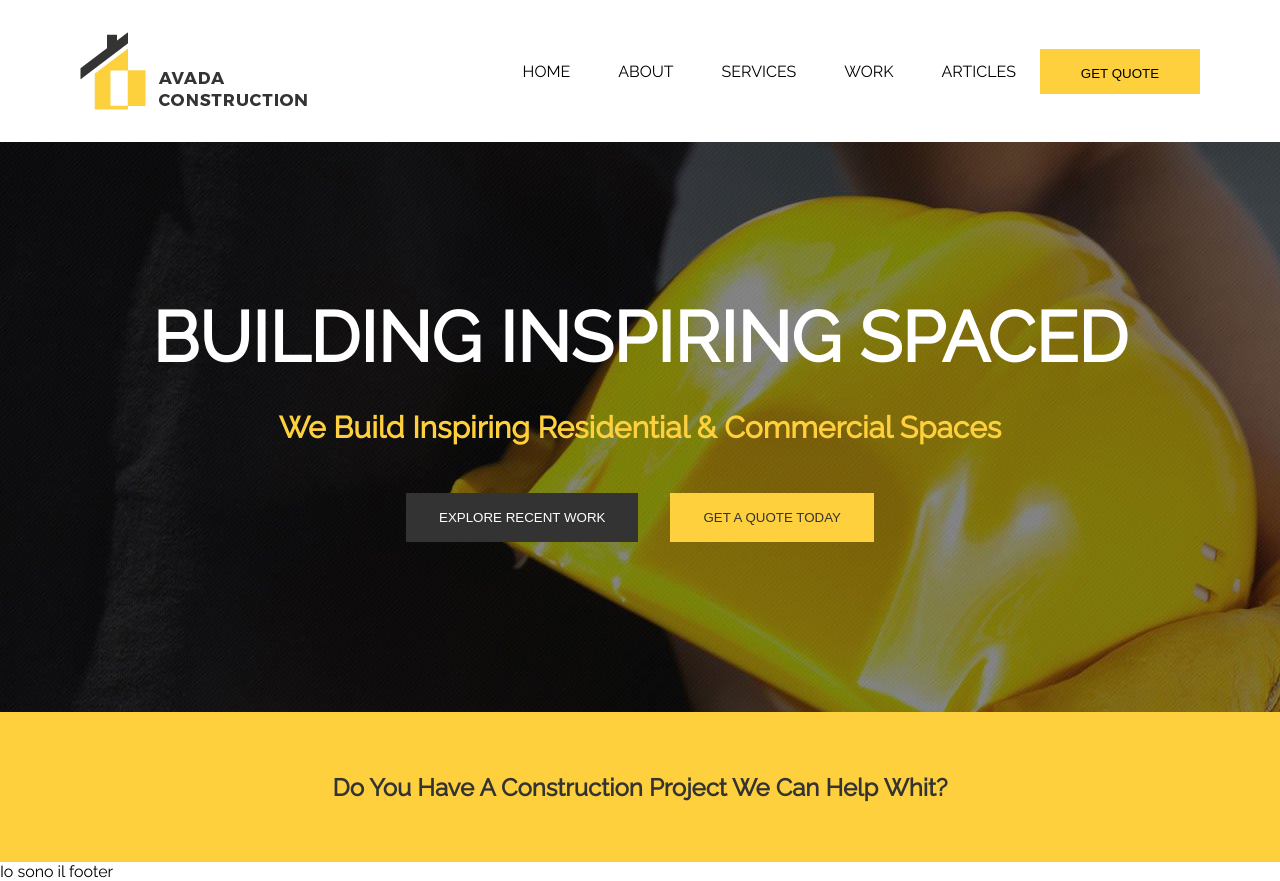
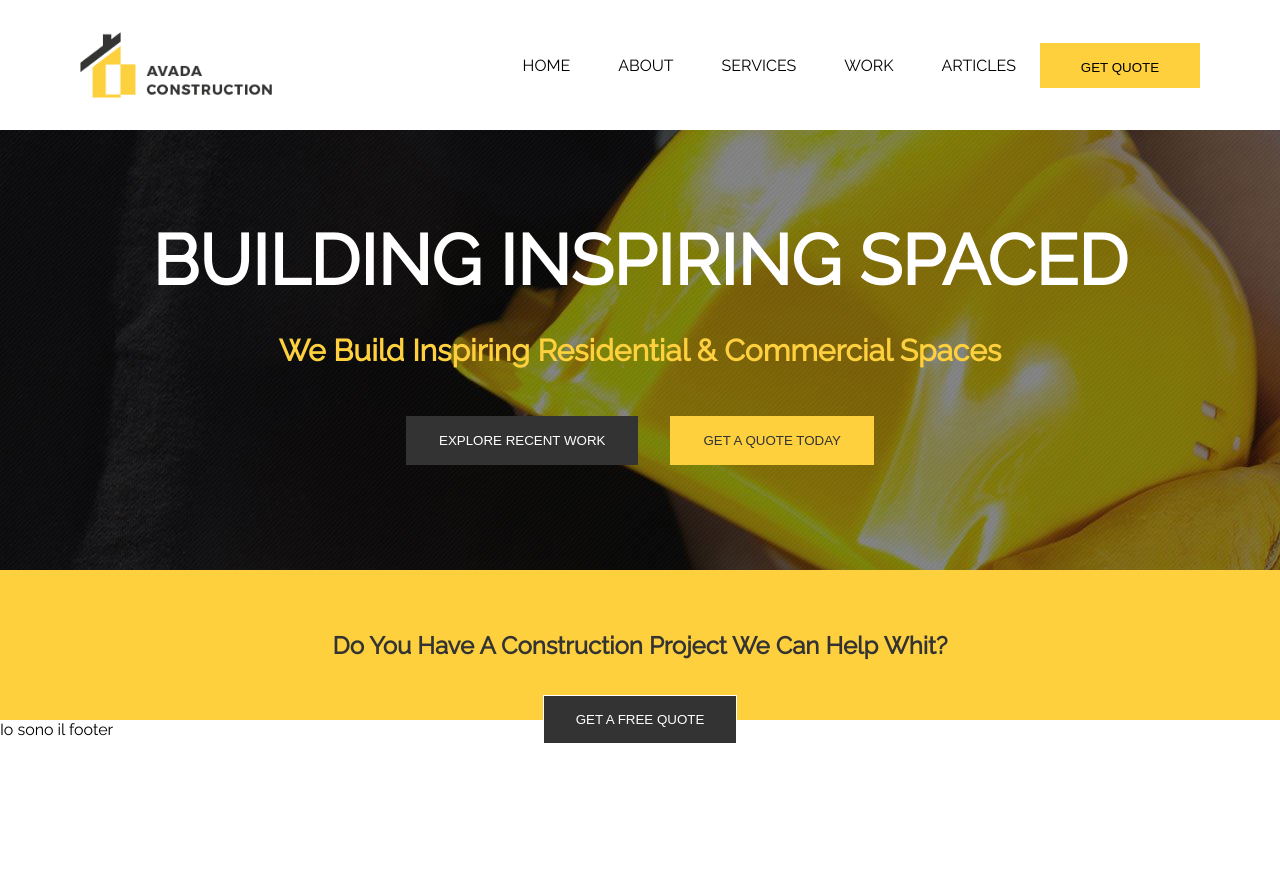
Before and after one commit to GabrieleGrossi/proj-html-vuejs, a Vue app: page / in a window 1280 px wide. After the commit the page ends 800 px from the top, so only its background shows below. Built offline with nearby package versions, Linux system fonts and the light colour scheme.

Commit message:
header position fixed

```diff
--- a/src/components/AppJumbo.vue
+++ b/src/components/AppJumbo.vue
@@ -15,10 +15,13 @@
             </button>
         </div>
     </div>
-    <div class="helper flex">
+    <div class="helper flex column">
         <h2>
             Do You Have A Construction Project We Can Help Whit?
         </h2>
+        <button class="btn-help">
+                GET A FREE QUOTE
+        </button>
     </div>
 </template>
 
@@ -36,6 +39,7 @@ export default {
     div.jumbo{
         background-image: url(../assets/images/home-slider-62528242.jpg);
         height: 570px;
+        padding-top: 130px;
     }
     .jumbo-info{
         margin: 0 auto;
@@ -79,10 +83,26 @@ export default {
         }
     }
     .helper{
+        position: relative;
         background-color: #fed03d;
         color: #333333;
         height: 150px;
         justify-content: center;
         align-items: center;
     }
+    .btn-help{
+        position: absolute;
+        top: 125px;
+        margin: 0 auto;
+        background-color: #333333;
+        border: 1px solid white;
+        color: white;
+        padding: 1rem 2rem;
+        &:hover{
+            background-color: white;
+            color: #333333;
+            border: 1.5px solid #333333;
+            transition: all 0.5s;
+        }
+    }
 </style>
--- a/src/components/AppNavbar.vue
+++ b/src/components/AppNavbar.vue
@@ -52,7 +52,11 @@ export default {
 <style lang="scss" scoped>
      @use '../styles/general';
 nav{
-    margin: 2rem 5rem;
+    padding: 2rem 5rem;
+    height: 130px;
+    width: 100%;
+    background-color: white;
+    position: fixed;
 }
 nav ul{
     display: flex;
```
